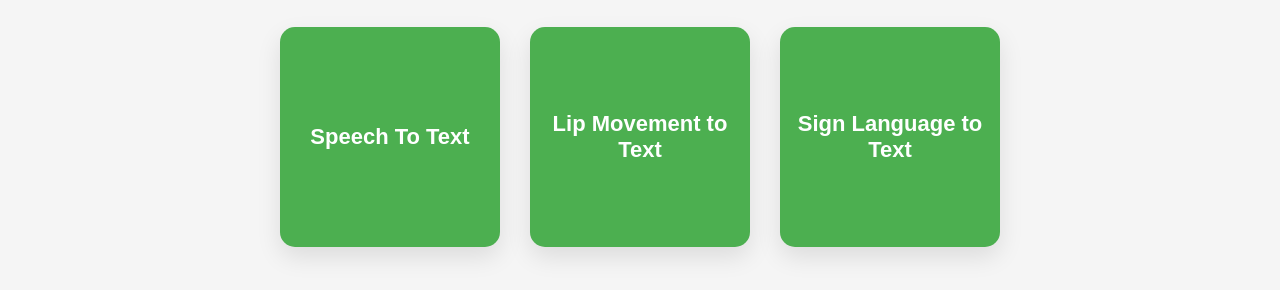
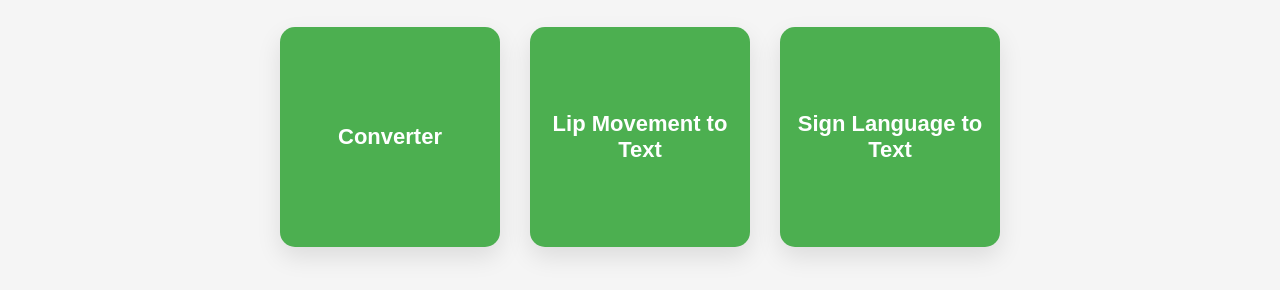
Before and after one commit to bhanuprakashnarnavaram/Capstone, a plain HTML site: page index.html in a window 1280 px wide. Shown: the part 354-644 px from the top of the page. Drawn offline with Linux system fonts and the light colour scheme.

Commit message:
Update index.html

```diff
--- a/index.html
+++ b/index.html
@@ -120,7 +120,7 @@
 
     <div class="container">
         <div class="box" onclick="goToPage('speech_text.html')">
-            Speech To Text
+            Converter
         </div>
         <div class="box" onclick="goToPage('Lip_movement.html')">
             Lip Movement to Text
```
